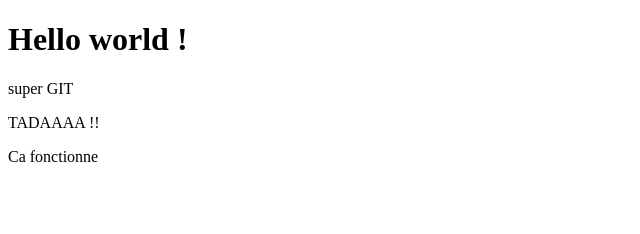
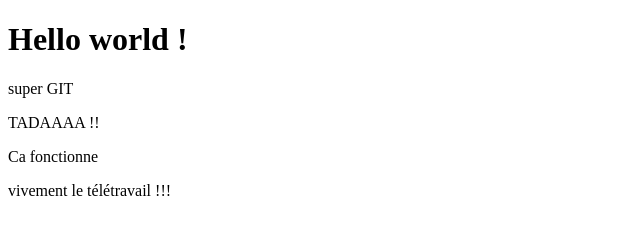
Before and after one commit to VirginieVergerChhoa/dcpro12git, a plain HTML site: page index.html in a window 1280 px wide. Shown: the whole page, without its empty margins (0-640 px from the left). Drawn offline with Linux system fonts and the light colour scheme.

Commit message:
vive le télétravail

```diff
--- a/index.html
+++ b/index.html
@@ -13,5 +13,5 @@
  <p>super GIT</p>
  <p>TADAAAA !!</p>
  <p>Ca fonctionne</p>
-</body>
+ <p>vivement le télétravail !!!</p></body>
 </html>
```
